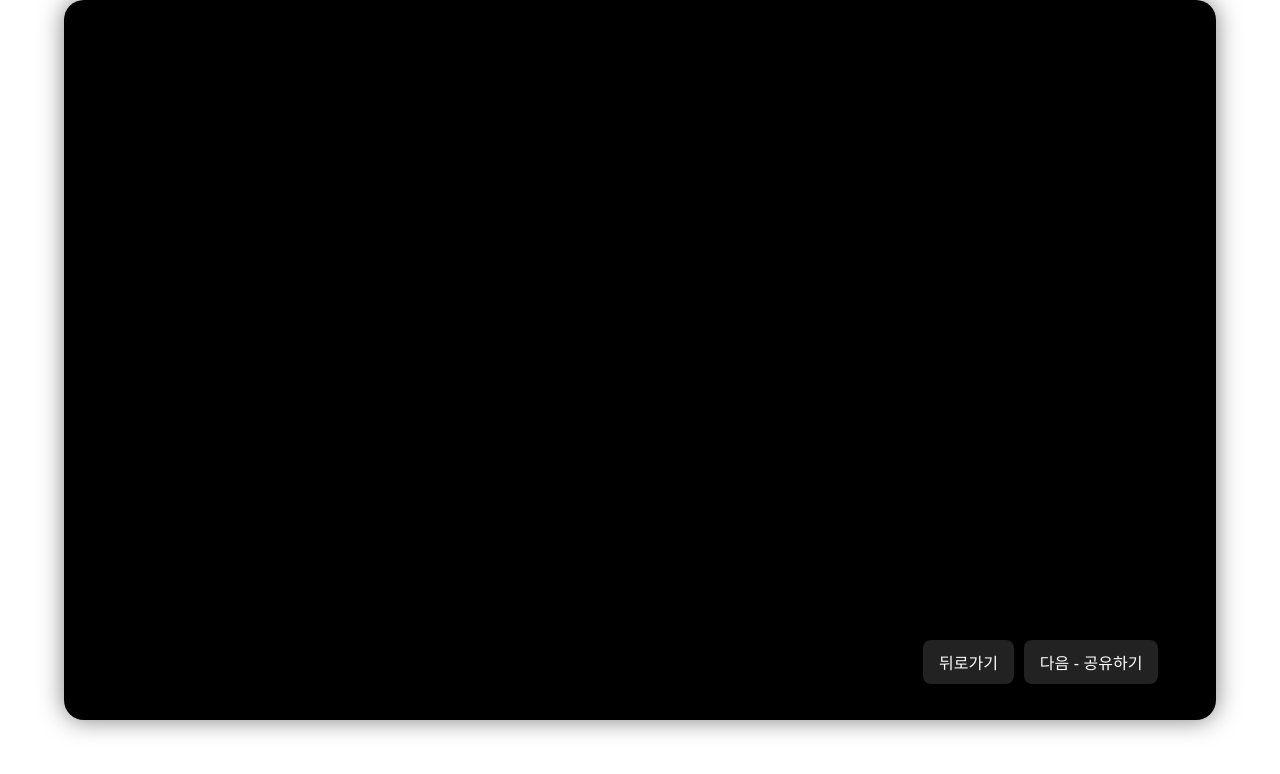
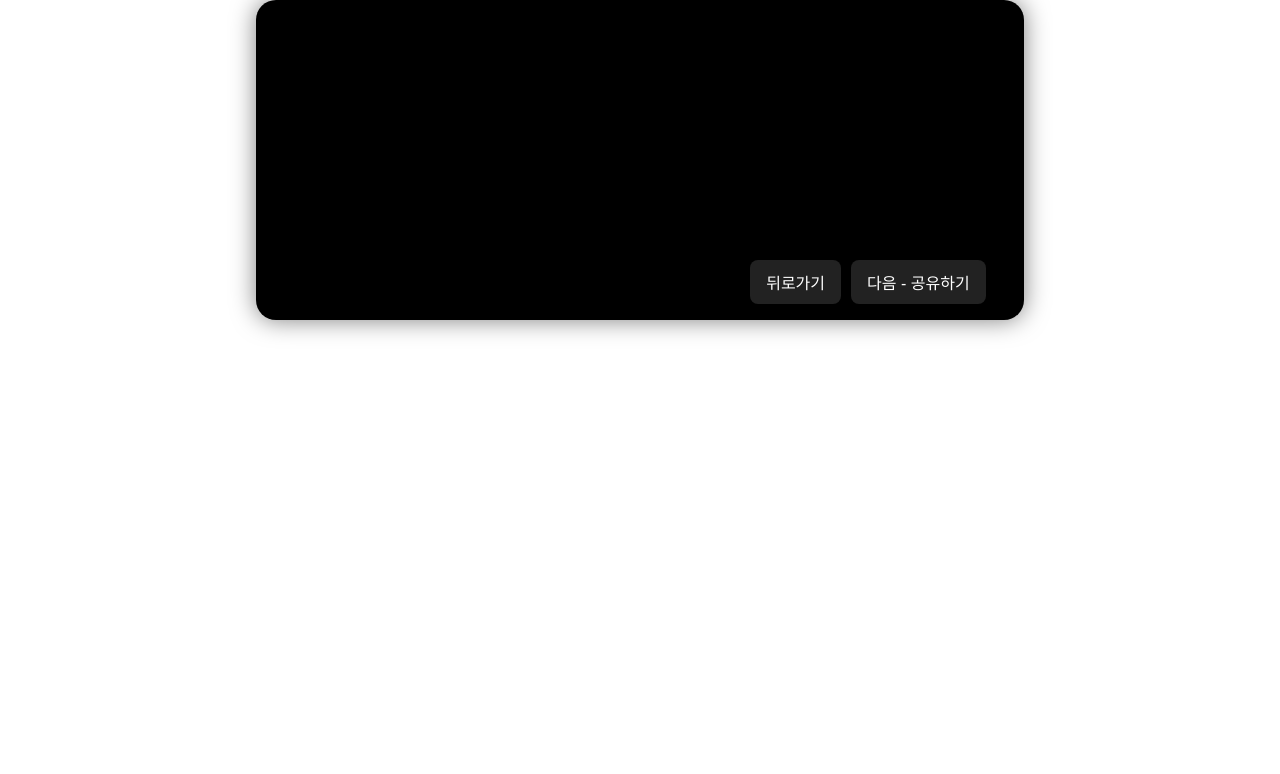
Before and after one commit to xeon-243859/ppongtok-app, a React (Vite) app: page /preview in a window 1280 px wide. Shown: the top 774 px of the page. Built offline with nearby package versions, Linux system fonts and the light colour scheme.

Commit message:
🖼 프리뷰 프레임 크기 축소 및 감성화 완료

```diff
--- a/src/pages/PreviewPage.css
+++ b/src/pages/PreviewPage.css
@@ -1,6 +1,6 @@
 .preview-frame {
-  width: 90vw;
-  height: 90vh;
+  width: 60vw;        /* 기존 90vw → 줄임 */
+  height: 40vh;       /* 기존 90vh → 줄임 */
   margin: auto;
   position: relative;
   background-color: #000;
@@ -13,13 +13,15 @@
   align-items: center;
 }
 
+
 .media-display {
-  width: 80%;
-  max-height: 60vh;
+  width: 100%;        /* 틀 안에서만 꽉 차게 */
+  max-height: 100%;
   object-fit: contain;
+  border-radius: 12px;
   z-index: 1;
-  border-radius: 12px;
 }
+
 
 .message-area {
   position: absolute;
```
